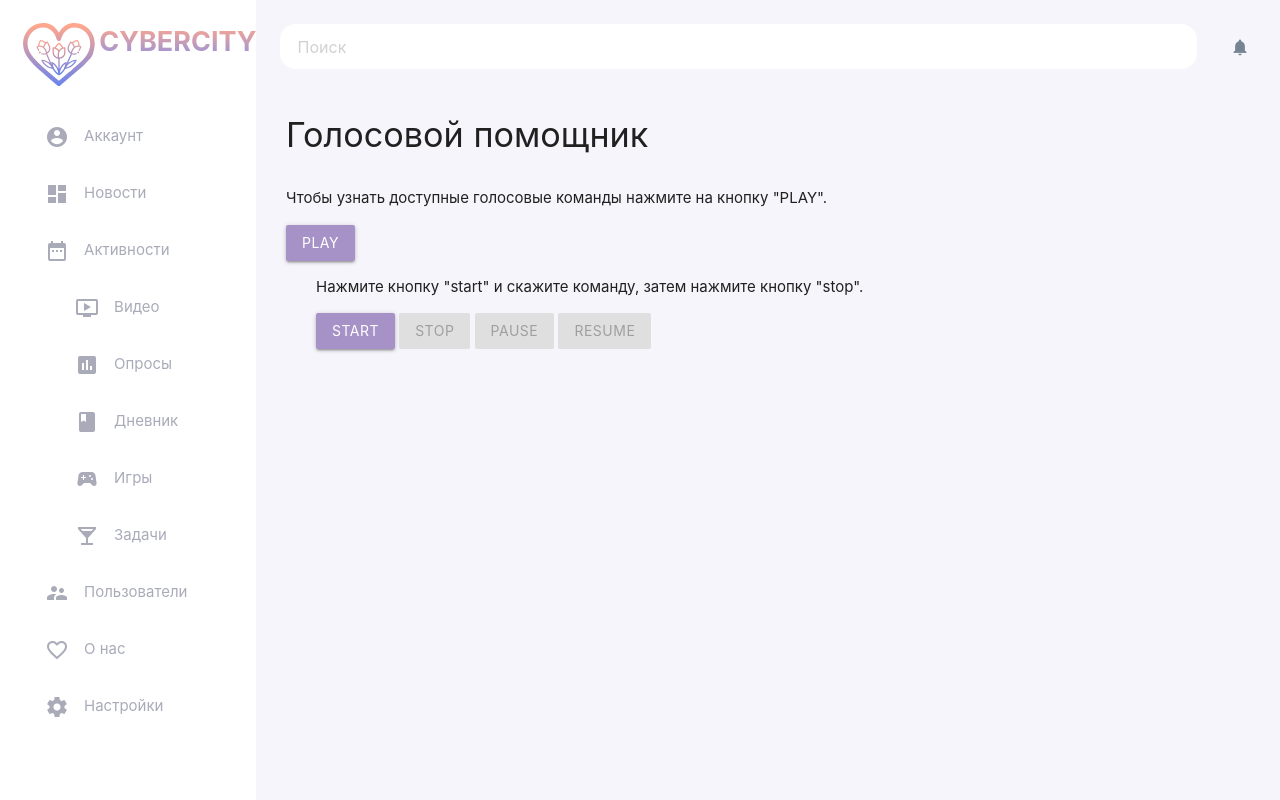
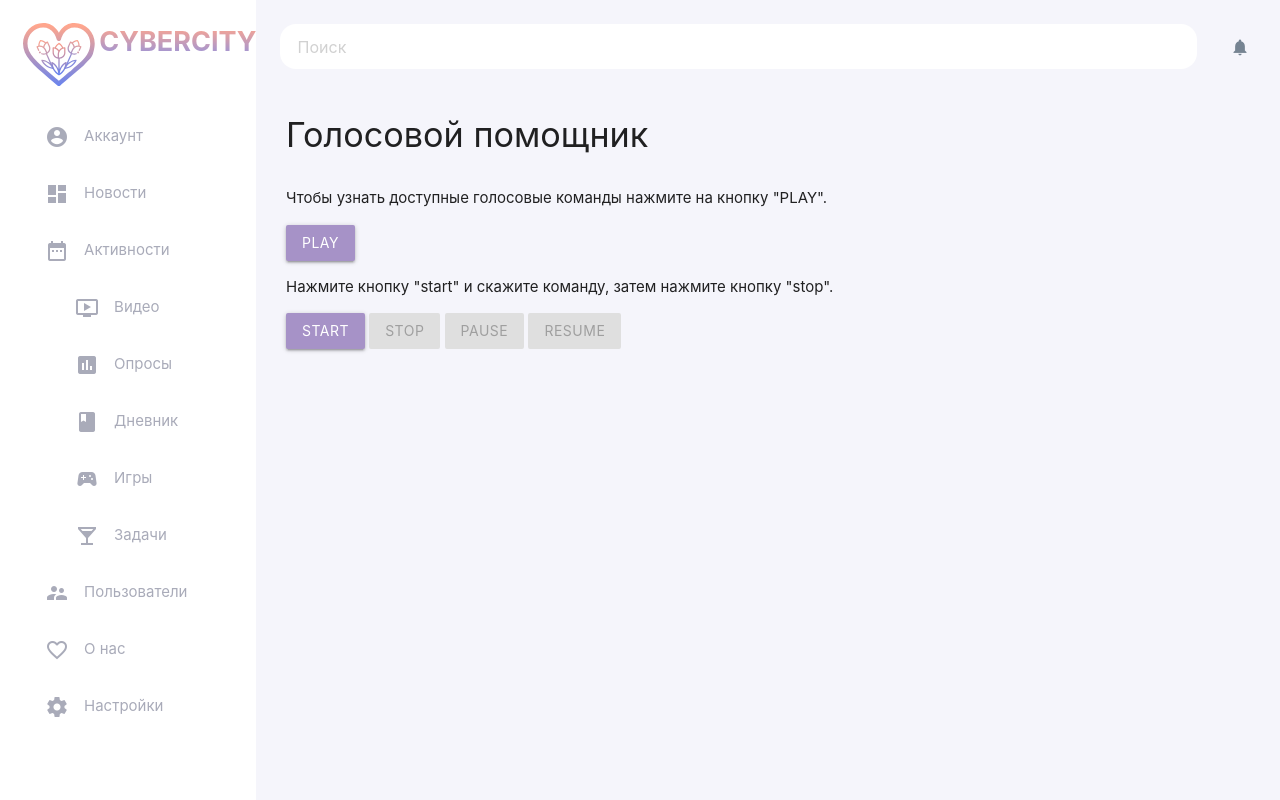
Before and after one commit to lunakoly/ITVocation, a Django app: template tasks/templates/task_page.html in a window 1280 px wide. Run offline with Django 3.2, Linux system fonts and the light colour scheme; the template is opened without the code that fills it, so the values that code supplies are empty; some libraries are stand-ins or nearby versions.

Commit message:
added design ver 7 for voice bot

```diff
--- a/tasks/templates/task_page.html
+++ b/tasks/templates/task_page.html
@@ -39,7 +39,7 @@
     </p>
     <button value="Play" onclick="play()" class="btn waves-effect waves-light">PLAY</button>
 
-    <section class="experiment" style="padding: 0em 2em 2em 2em;">
+    <section class="experiment">
         <p style="padding: 0em;">
             Нажмите кнопку "start" и скажите команду, затем нажмите кнопку "stop".
         </p>
```
